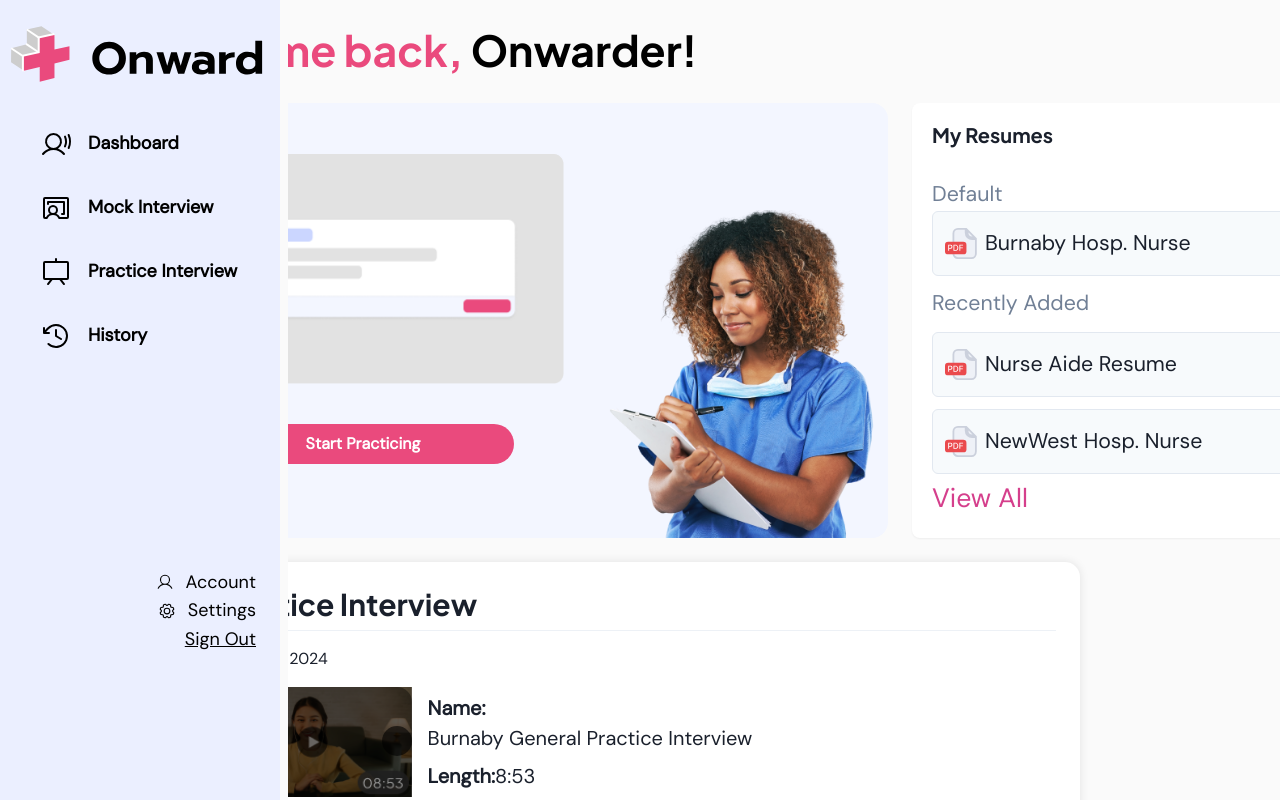
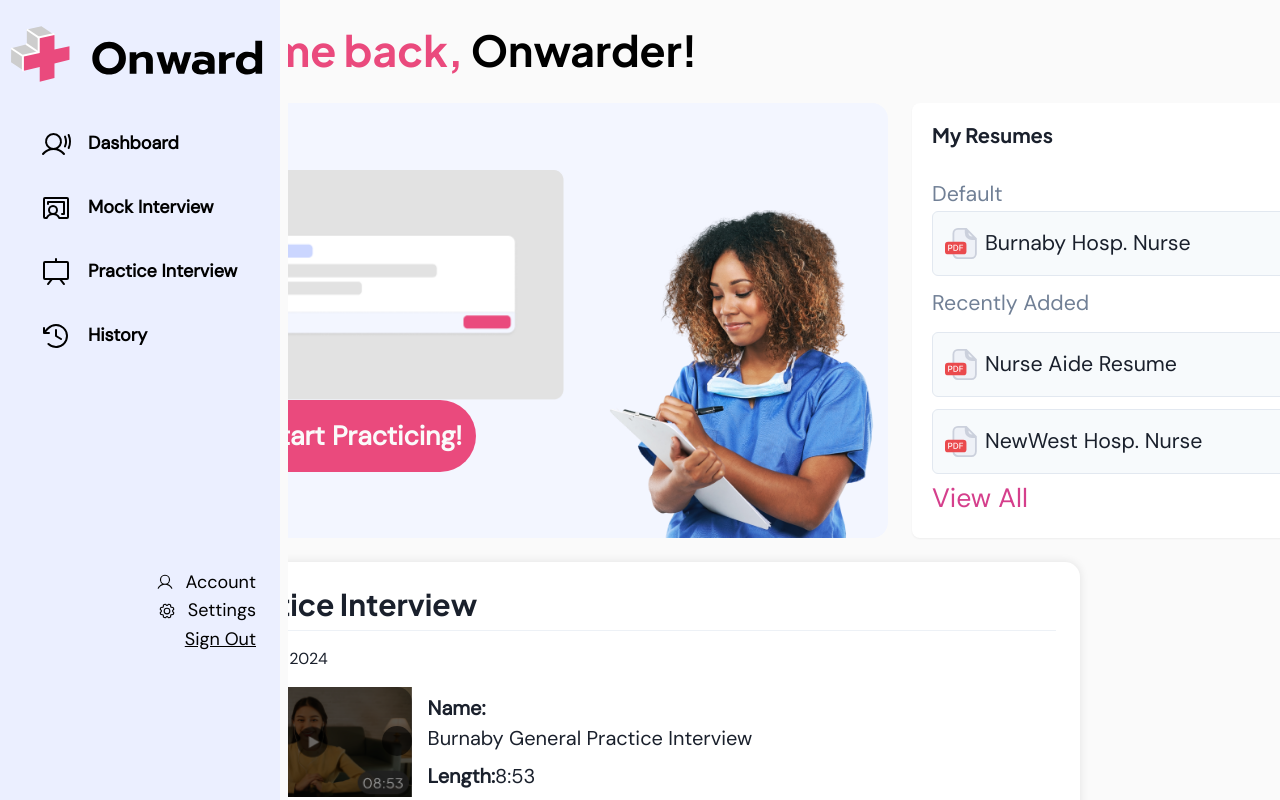
Before and after one commit to Aladdin3r/onward, a Next.js app: page /newDashboard in a window 1280 px wide. Built offline with nearby package versions, Linux system fonts and the light colour scheme.

Commit message:
dashboardstartcard component added to main

```diff
--- a/styles/components/DashBoardStartCard.js
+++ b/styles/components/DashBoardStartCard.js
@@ -1,6 +1,23 @@
 import { Box, Image, Flex, Button } from "@chakra-ui/react";
+import { useDisclosure } from "@chakra-ui/react";
+import { useRouter } from "next/router";
+import Popup from "./Popup";
 
-export default function Card() {
+export default function DashboardCard() {
+  const { isOpen: isStartPracticingOpen, onOpen: onStartPracticingOpen, onClose: onStartPracticingClose } = useDisclosure();
+  const { isOpen: isViewAllOpen, onOpen: onViewAllOpen, onClose: onViewAllClose } = useDisclosure();
+  const router = useRouter(); // Initialize the router
+
+  // Button action functions
+  const handleMockInterview = () => {
+    router.push('/mock-interview'); // Navigate to the mock interview page
+    onStartPracticingClose(); // Close the popup after action
+  };
+
+  const handlePracticeInterview = () => {
+    router.push('/practice-interview'); // Navigate to the practice interview page
+    onStartPracticingClose(); // Close the popup after action
+  };
   return (
     <Box>
       <Flex bg="#F3F6FF" minW="750px" minH="435px" borderRadius="16" overflow="hidden">
@@ -19,7 +36,7 @@ export default function Card() {
             width="411.47px"
             height="230.42px"
           />
-          <Button
+          {/* <Button
             mt="2"
             bg="#EA4A7D"
             color="#FFFFFF"
@@ -30,10 +47,22 @@ export default function Card() {
             borderRadius="full"
             px="6"
             mb="6"
-            mt="10"
           >
             Start Practicing
-          </Button>
+          </Button> */}
+          <Popup
+                        title="Start Practicing!"
+                        heading="Select an Interview Type:"
+                        content1="Practice a realistic interview scenario in a simulated environment."
+                        button1Text="Mock Interview"
+                        button1Action={handleMockInterview}  // Navigate to the mock interview page
+                        content2="Focus on refining your answers and building confidence"
+                        button2Text="Practice Interview"
+                        button2Action={handlePracticeInterview} // Navigate to the practice interview page
+                        isOpen={isStartPracticingOpen}
+                        onOpen={onStartPracticingOpen}
+                        onClose={onStartPracticingClose}
+                      />
         </Flex>
 
 
```
Also changed, not shown: pages/index.js (+4 -9 lines).
